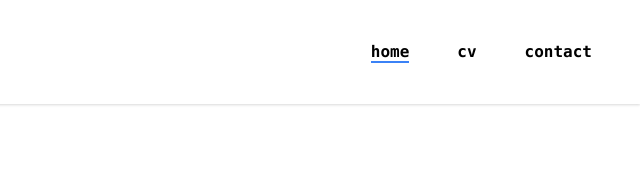
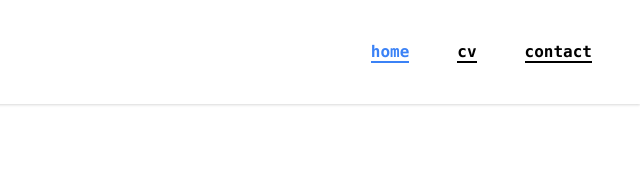
Before and after one commit to williamxb/wknight.dev, a Gatsby site: page / in a window 1280 px wide. Shown: the top 173 px of the page, 640-1280 px from the left. Built offline with nearby package versions, Linux system fonts and the light colour scheme; Gatsby itself is replaced by a stand-in of ours.

Commit message:
Fixed header & build issues

```diff
--- a/src/components/header.js
+++ b/src/components/header.js
@@ -1,35 +1,42 @@
 import React from 'react'
+import { Link } from 'gatsby'
 
 const Header = () => {
     return (
         <header>
             <div className="bg-white shadow dark:bg-gray-800">
                 <div className="container flex items-center justify-between p-6 mx-auto font-mono font-bold text-gray-600 dark:text-gray-300">
-                    <a href="/" class="text-2xl">
-                        <h1 class="bg-rose-400 px-4 py-3 text-white">WK</h1>
-                    </a>
+                    <Link
+                        to="/"
+                        className="text-2xl bg-rose-400 px-4 py-3 text-white"
+                    >
+                        WK
+                    </Link>
 
                     <nav>
-                        <a
-                            href="/"
-                            className="text-gray-800 dark:text-gray-200 border-b-2 border-blue-500 mx-1.5 sm:mx-6"
+                        <Link
+                            to="/"
+                            className="border-b-2 hover:border-blue-500 mx-1.5 sm:mx-6"
+                            activeClassName="text-blue-500 border-blue-500"
                         >
                             home
-                        </a>
+                        </Link>
 
-                        <a
-                            href="/"
-                            className="border-b-2 border-transparent hover:text-gray-800 dark:hover:text-gray-200 hover:border-blue-500 mx-1.5 sm:mx-6"
+                        <Link
+                            to="/cv"
+                            className="border-b-2 hover:border-blue-500 mx-1.5 sm:mx-6"
+                            activeClassName="text-blue-500 border-blue-500"
                         >
                             cv
-                        </a>
+                        </Link>
 
-                        <a
-                            href="/"
-                            className="border-b-2 border-transparent hover:text-gray-800 dark:hover:text-gray-200 hover:border-blue-500 mx-1.5 sm:mx-6"
+                        <Link
+                            to="/contact"
+                            className="border-b-2 hover:border-blue-500 mx-1.5 sm:mx-6"
+                            activeClassName="text-blue-500 border-blue-500"
                         >
                             contact
-                        </a>
+                        </Link>
                     </nav>
                 </div>
             </div>
```
Also changed, not shown: 1 other file.
